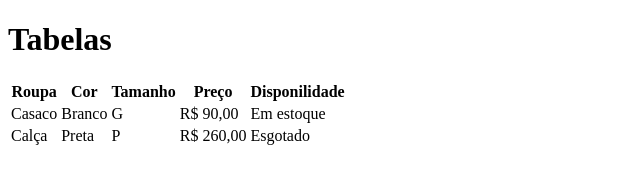
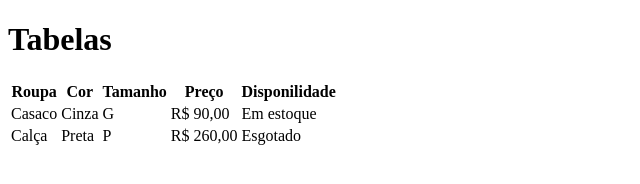
Before and after one commit to wndvp/aulatabela, a plain HTML site: page index.html in a window 1280 px wide. Shown: the whole page, without its empty margins (0-640 px from the left). Drawn offline with Linux system fonts and the light colour scheme.

Commit message:
Alterando Branco para cinza

```diff
--- a/index.html
+++ b/index.html
@@ -19,7 +19,7 @@
         </tr>
         <tr>
             <td>Casaco</td>
-            <td>Branco</td>
+            <td>Cinza</td>
             <td>G</td>
             <td>R$ 90,00</td>
             <td>Em estoque</td>
```
